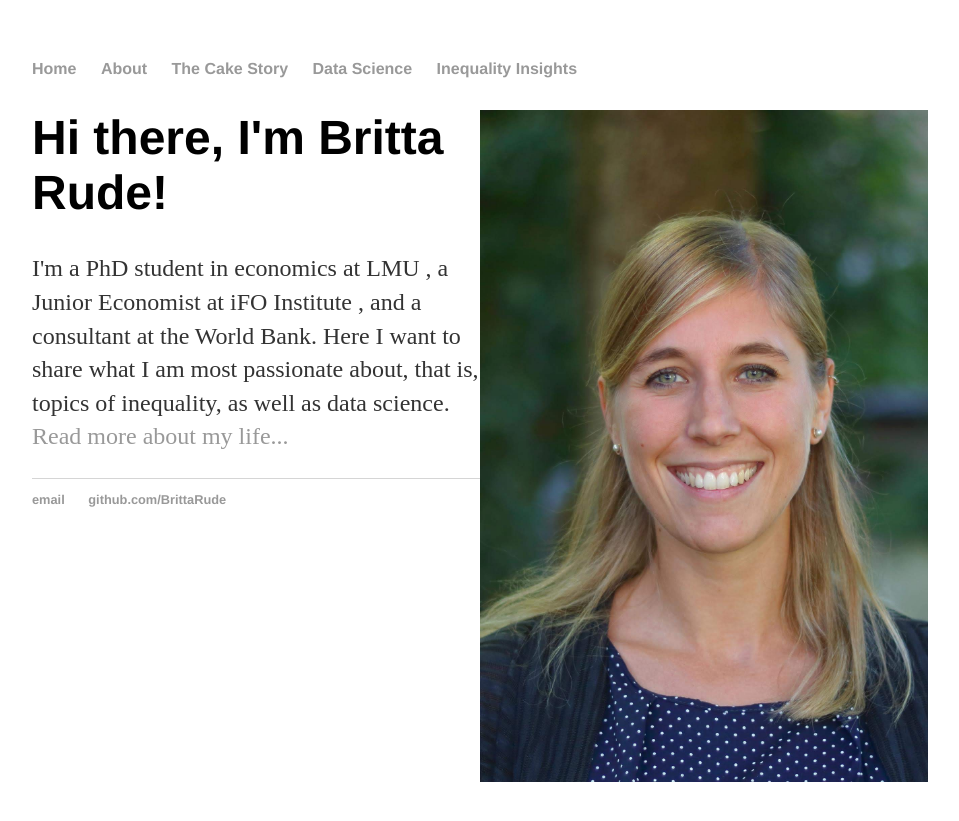
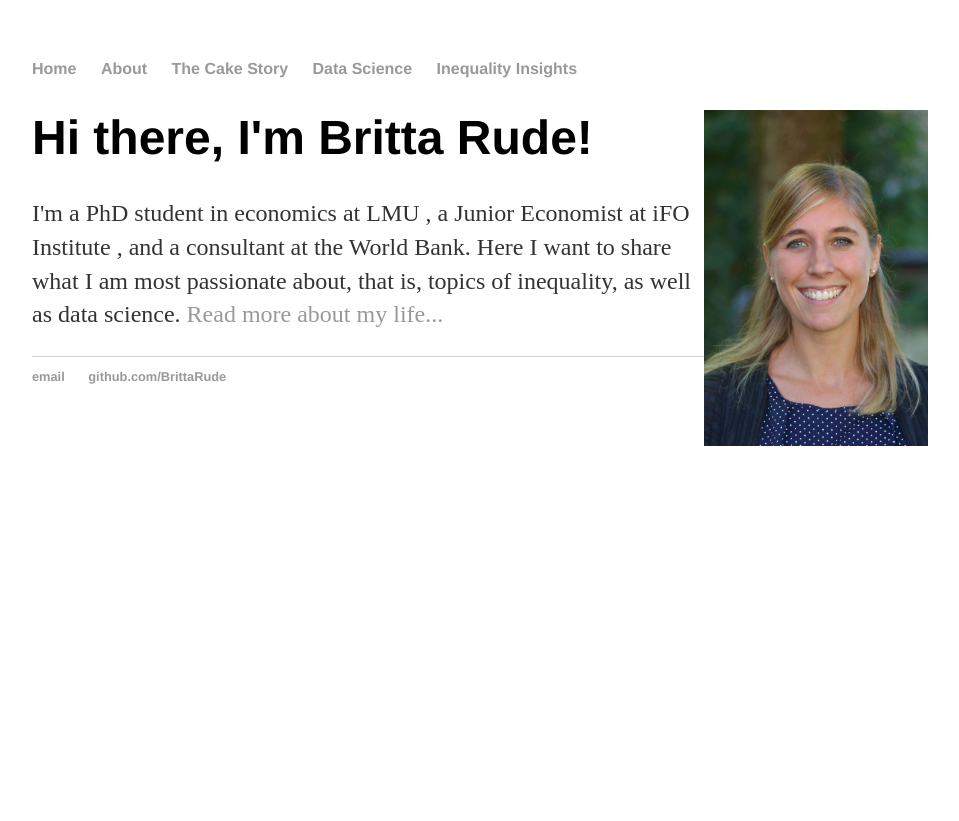
Before and after one commit to BrittaRude/BrittaRude.github.io, a Jekyll site: the page built from index.html, in a window 1280 px wide. Shown: the top 821 px of the page, without its empty margins (160-1119 px from the left). Built offline with Jekyll 4.4.1, drawn with Linux system fonts in a browser that asks for light colours.

Commit message:
Update index.html

```diff
--- a/index.html
+++ b/index.html
@@ -3,7 +3,7 @@
 title: Britta Rude
 ---
 <div class="blurb">
-	<img src="images/Foto_BrittaRude.JPG" alt="ProfilePic" class="inline" style="float:right;max-width:50%;"/>
+	<img src="images/Foto_BrittaRude.JPG" alt="ProfilePic" class="inline" style="float:right;max-width:25%;"/>
 	<h1>Hi there, I'm Britta Rude!</h1>
 	<p>I'm a PhD student in economics at LMU , a Junior Economist at iFO Institute , and a consultant at the World Bank. Here I want to share what I am most passionate about, that is, topics of inequality, as well as data science. <a href="/about">Read more about my life...</a></p>
 </div><!-- /.blurb -->
```
